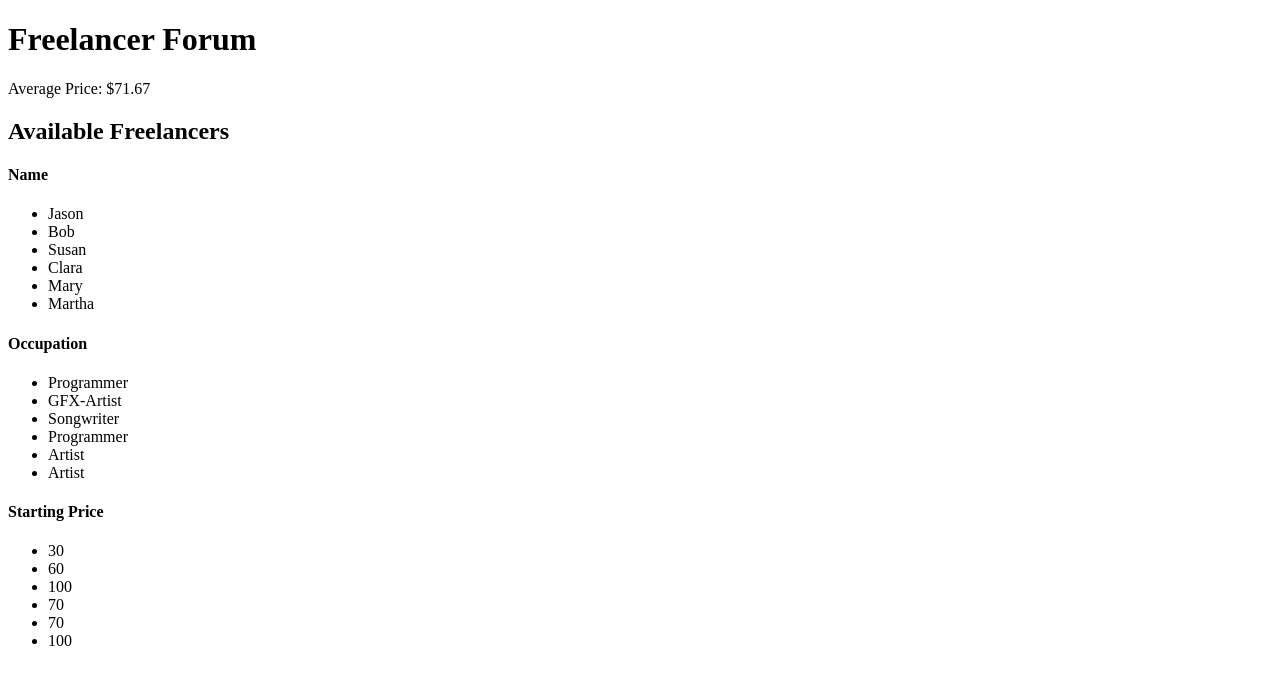
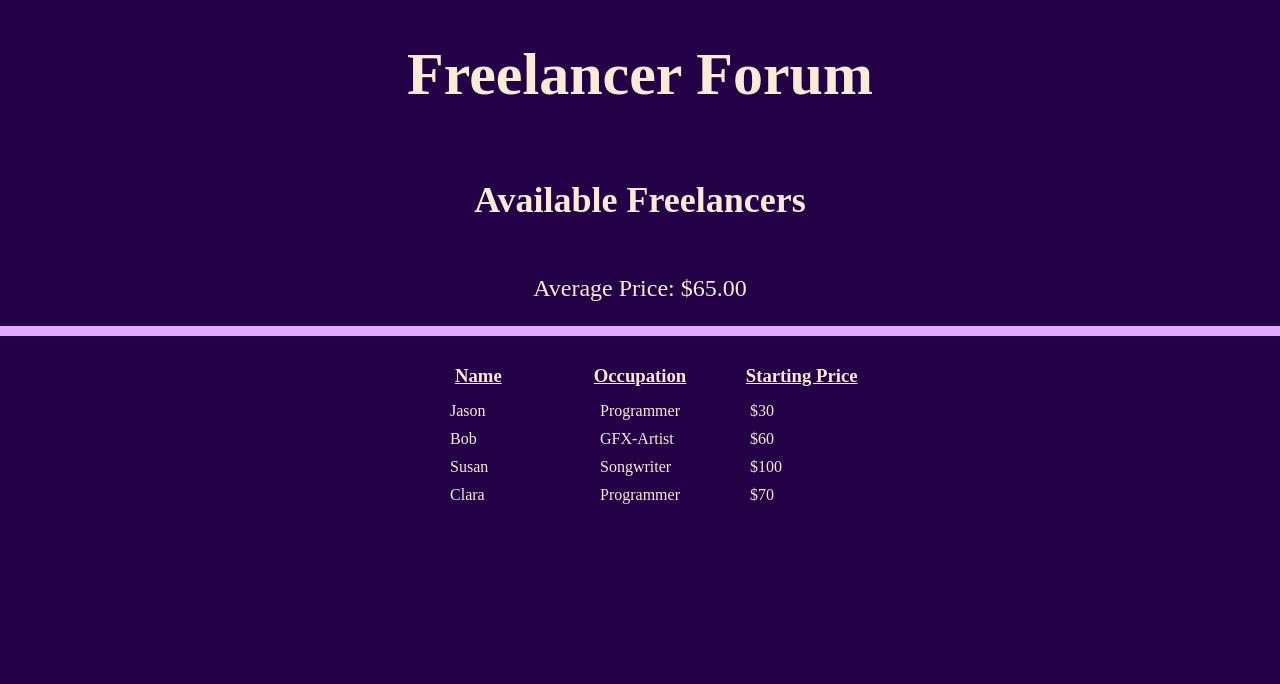
Before and after one commit to BrettPoindexter/Block19-Freelancer-Website, a plain HTML site: page index.html in a window 1280 px wide. Drawn offline with Linux system fonts and the light colour scheme.

Commit message:
Added Functionality

```diff
--- a/index.css
+++ b/index.css
@@ -0,0 +1,54 @@
+body {
+  display: flex;
+  flex-direction: column;
+  align-items: center;
+  justify-content: center;
+  margin: 0;
+  background-color: #240046;
+  color: antiquewhite;
+}
+
+h1 {
+  font-size: 60px;
+}
+
+h2{
+  font-size: 36px;
+}
+
+#avg-price {
+  font-size: 24px;
+}
+
+#spacer {
+  padding: 5px;
+  width: 100%;
+  background-color: #e0aaff;
+}
+
+#header-container{
+  display: grid;
+  grid-template-columns: repeat(3,1fr);
+  gap: 50px;
+  text-align: center;
+  padding: 10px;
+  text-decoration: underline;
+}
+
+#postings-container{
+  display: grid;
+  grid-template-columns: repeat(3,1fr);
+  gap: 50px;
+  max-width: 600px;
+  margin-top: -40px;
+
+}
+
+ul{
+  list-style-type: none;
+  padding: 5px;
+}
+
+li{
+  padding: 5px;
+}
--- a/index.html
+++ b/index.html
@@ -9,19 +9,19 @@
   </head>
   <body>
     <h1>Freelancer Forum</h1>
+    <h2>Available Freelancers</h2>
     <p id="avg-price"></p>
-    <h2>Available Freelancers</h2>
-      <h4>Name</h4>
-        <ul class="name">
-        </ul>
-      <h4>Occupation</h4>
-        <ul class="type">
-
-        </ul>
-      <h4>Starting Price</h4>
-      <ul class="price">
-
-      </ul>
+    <div id="spacer"></div>
+    <div id="header-container">
+      <h3 class="header">Name</h3>
+      <h3 class="header">Occupation</h3>
+      <h3 class="header">Starting Price</h3>
+    </div>
+    <div id="postings-container">
+      <ul class="name"></ul>
+      <ul class="type"></ul>
+      <ul class="price"></ul>
+    </div>
     <script src="index.js"></script>
   </body>
 </html>
--- a/index.js
+++ b/index.js
@@ -24,7 +24,7 @@ function calculateSum() {
   }
 }
 
-const addPostingIntervalId = setInterval(addPosting, 1000);
+const addPostingIntervalId = setInterval(addPosting, 1500);
 
 render();
 
@@ -52,7 +52,7 @@ function render() {
   const price = document.querySelector('.price');
   const priceElements = postings.map((postings) => {
     const element = document.createElement('li');
-    element.textContent = postings.pricing;
+    element.textContent = `$${postings.pricing}`;
     return element;
   });
   price.replaceChildren(...priceElements);
```
